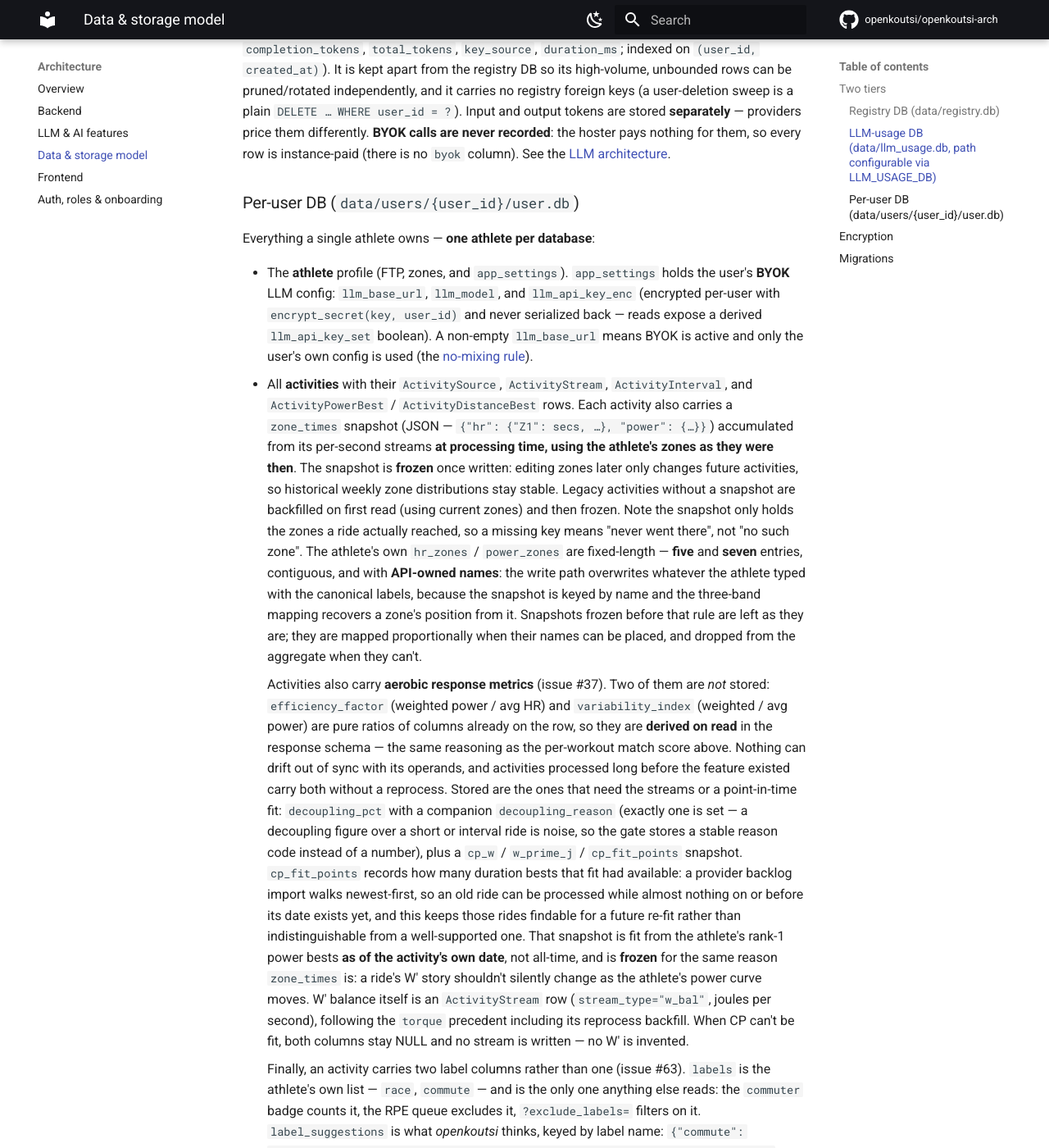
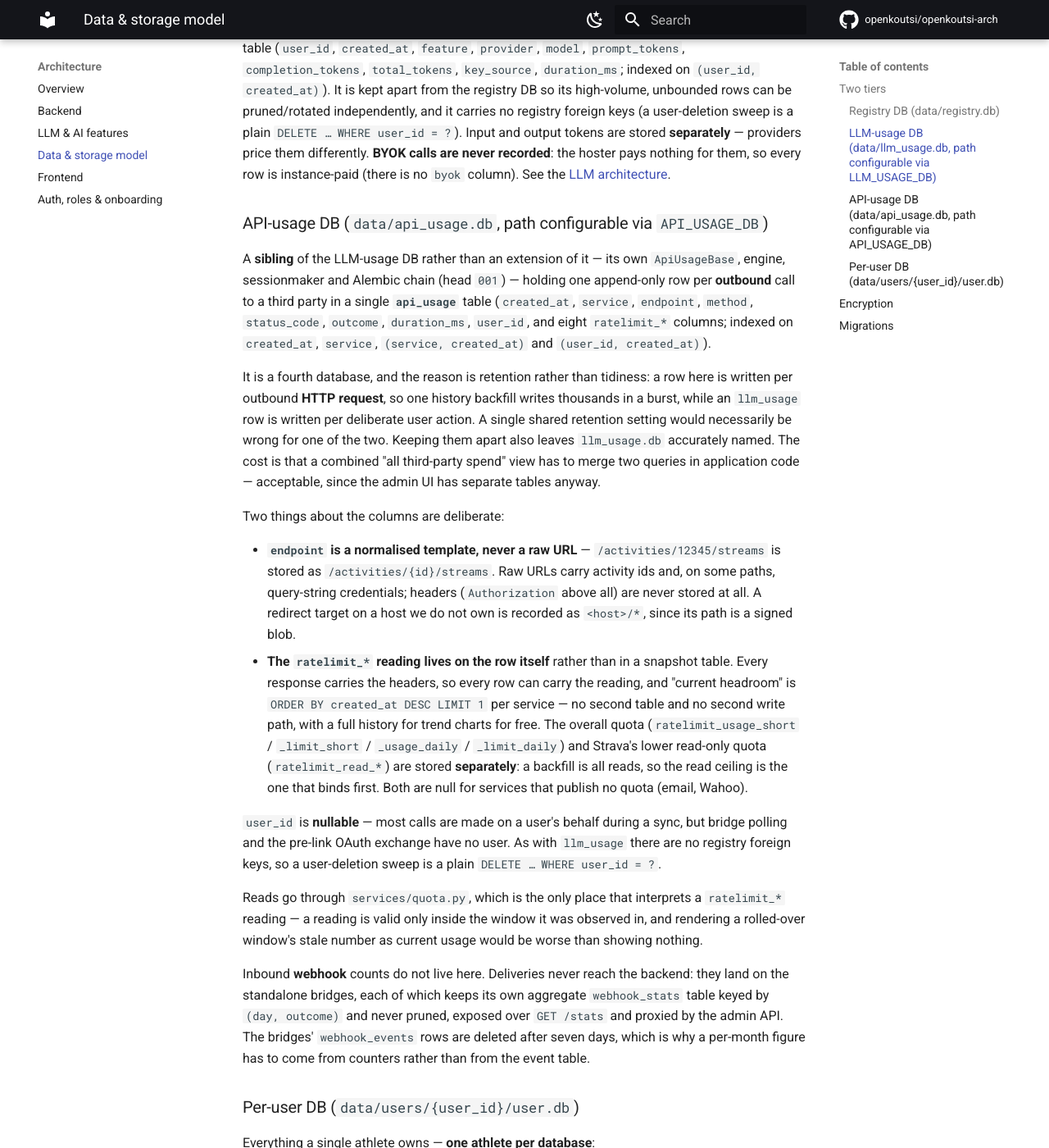
Before and after one commit to openkoutsi/openkoutsi-arch, an MkDocs documentation site: the page built from docs/architecture/data-model.md, in a window 1280 px wide and 1400 px high, scrolled down 1825 px. Shown: the whole window at 82% size. Built offline with MkDocs 1.6.1 and Material for MkDocs 9.7.7, drawn with Linux system fonts in a browser that asks for light colours; comment, search, counter and statistics services are not loaded; some of the changed text lies outside the part shown.

Commit message:
Document the fourth database: third-party API usage (issue #66)
The usage-DB section and its diagram knew only about llm_usage. Adds api_usage
as its own subgraph rather than a table row, because it is a separate SQLite
file with its own Base, engine and Alembic chain — a sibling of the LLM one, not
an extension of it.

Records why a fourth database rather than a fifth table: a row is written per
outbound HTTP request, so a history backfill writes thousands in a burst, while
an llm_usage row is written per deliberate user action — one shared retention
setting would necessarily be wrong for one of them. The cost (no cross-database
join for a combined spend view) is stated rather than left to be discovered.

Also documents the two column decisions that are easy to get wrong later: the
endpoint template that keeps activity ids and query-string credentials out of
the file, and the rate-limit reading living on the row itself so headroom is the
newest row rather than a snapshot table with a second write path.

Co-Authored-By: Claude Opus 5 <noreply@anthropic.com>
Claude-Session: https://claude.ai/code/session_016M6JibGj5g7W8zoGptSmdU

````diff
--- a/docs/architecture/data-model.md
+++ b/docs/architecture/data-model.md
@@ -1,8 +1,8 @@
 # Data & storage model
 
 openkoutsi stores everything in **SQLite** (WAL mode). Storage is a two-tier layout: one shared
-**registry database**, **one database per user**, and a small dedicated
-**LLM-usage database**.
+**registry database**, **one database per user**, and two small dedicated usage databases — an
+**LLM-usage database** and a **third-party API-usage database**.
 
 ## Two tiers
 
@@ -19,6 +19,9 @@ flowchart TD
     end
     subgraph Usage["LLM-usage DB — data/llm_usage.db (separate)"]
         LU["llm_usage (instance-paid calls only)"]
+    end
+    subgraph ApiUsage["API-usage DB — data/api_usage.db (separate)"]
+        AU["api_usage (one row per outbound<br/>Strava/Wahoo request + email,<br/>carrying that response's<br/>rate-limit reading)"]
     end
     subgraph PerUser["Per-user DB — data/users/&#123;id&#125;/user.db"]
         Ath["athlete (one per DB)"]
@@ -41,6 +44,8 @@ flowchart TD
     U --> EN
     U --> PAT
     U -.records.-> LU
+    U -.attributed to.-> AU
+    PC -.outbound calls.-> AU
     PerUser --> Files
 ```
 
@@ -90,6 +95,49 @@ user-deletion sweep is a plain `DELETE … WHERE user_id = ?`). Input and output
 **separately** — providers price them differently. **BYOK calls are never recorded**: the hoster
 pays nothing for them, so every row is instance-paid (there is no `byok` column). See the
 [LLM architecture](llm.md).
+
+### API-usage DB (`data/api_usage.db`, path configurable via `API_USAGE_DB`)
+
+A **sibling** of the LLM-usage DB rather than an extension of it — its own `ApiUsageBase`, engine,
+sessionmaker and Alembic chain (head `001`) — holding one append-only row per **outbound** call to
+a third party in a single **`api_usage`** table (`created_at`, `service`, `endpoint`, `method`,
+`status_code`, `outcome`, `duration_ms`, `user_id`, and eight `ratelimit_*` columns; indexed on
+`created_at`, `service`, `(service, created_at)` and `(user_id, created_at)`).
+
+It is a fourth database, and the reason is retention rather than tidiness: a row here is written
+per outbound **HTTP request**, so one history backfill writes thousands in a burst, while an
+`llm_usage` row is written per deliberate user action. A single shared retention setting would
+necessarily be wrong for one of the two. Keeping them apart also leaves `llm_usage.db` accurately
+named. The cost is that a combined "all third-party spend" view has to merge two queries in
+application code — acceptable, since the admin UI has separate tables anyway.
+
+Two things about the columns are deliberate:
+
+- **`endpoint` is a normalised template, never a raw URL** — `/activities/12345/streams` is stored
+  as `/activities/{id}/streams`. Raw URLs carry activity ids and, on some paths, query-string
+  credentials; headers (`Authorization` above all) are never stored at all. A redirect target on a
+  host we do not own is recorded as `<host>/*`, since its path is a signed blob.
+- **The `ratelimit_*` reading lives on the row itself** rather than in a snapshot table. Every
+  response carries the headers, so every row can carry the reading, and "current headroom" is
+  `ORDER BY created_at DESC LIMIT 1` per service — no second table and no second write path, with
+  a full history for trend charts for free. The overall quota (`ratelimit_usage_short` /
+  `_limit_short` / `_usage_daily` / `_limit_daily`) and Strava's lower read-only quota
+  (`ratelimit_read_*`) are stored **separately**: a backfill is all reads, so the read ceiling is
+  the one that binds first. Both are null for services that publish no quota (email, Wahoo).
+
+`user_id` is **nullable** — most calls are made on a user's behalf during a sync, but bridge
+polling and the pre-link OAuth exchange have no user. As with `llm_usage` there are no registry
+foreign keys, so a user-deletion sweep is a plain `DELETE … WHERE user_id = ?`.
+
+Reads go through `services/quota.py`, which is the only place that interprets a `ratelimit_*`
+reading — a reading is valid only inside the window it was observed in, and rendering a rolled-over
+window's stale number as current usage would be worse than showing nothing.
+
+Inbound **webhook** counts do not live here. Deliveries never reach the backend: they land on the
+standalone bridges, each of which keeps its own aggregate `webhook_stats` table keyed by
+`(day, outcome)` and never pruned, exposed over `GET /stats` and proxied by the admin API. The
+bridges' `webhook_events` rows are deleted after seven days, which is why a per-month figure has to
+come from counters rather than from the event table.
 
 ### Per-user DB (`data/users/{user_id}/user.db`)
 
@@ -378,8 +426,13 @@ users share one instance.
 
 ## Migrations
 
-Schema changes are managed with **Alembic**. There are three migration environments: one for the
-registry DB, one for the per-user DB schema (applied to each user database), and one for the
-separate LLM-usage DB.
+Schema changes are managed with **Alembic**. There are four migration environments: one for the
+registry DB, one for the per-user DB schema (applied to each user database), one for the separate
+LLM-usage DB, and one for the separate API-usage DB. Only the registry chain is applied
+automatically by the container entrypoint; both usage databases are created by `create_all` at
+startup and their chains are applied by hand on upgrade.
+
+The bridges have no Alembic at all — their `webhook_stats` table is created by `create_all`, which
+is enough because it is purely additive to an existing bridge database.
 
 For how the storage model reached this two-tier layout, see [Version history](../version-history.md).
````
